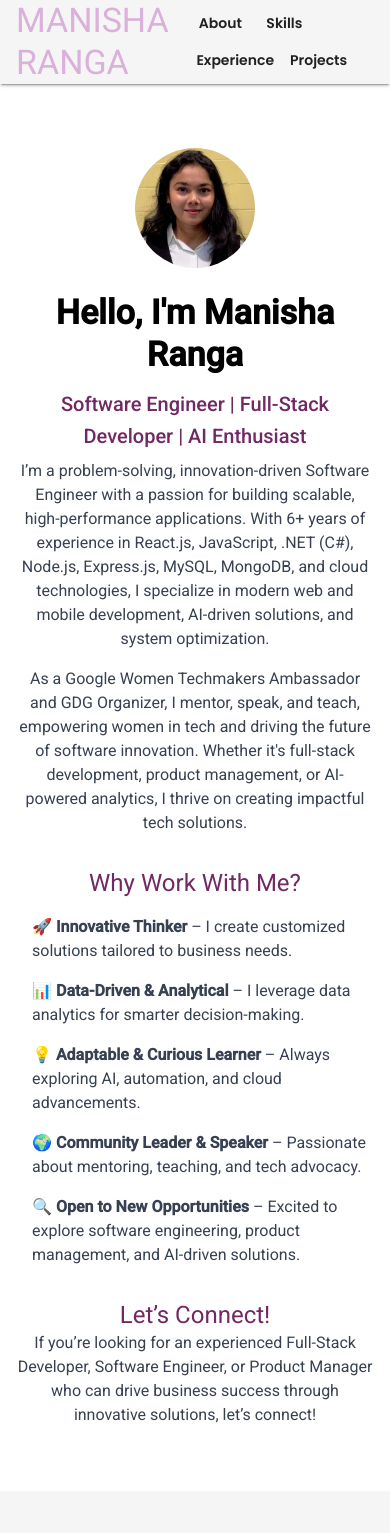
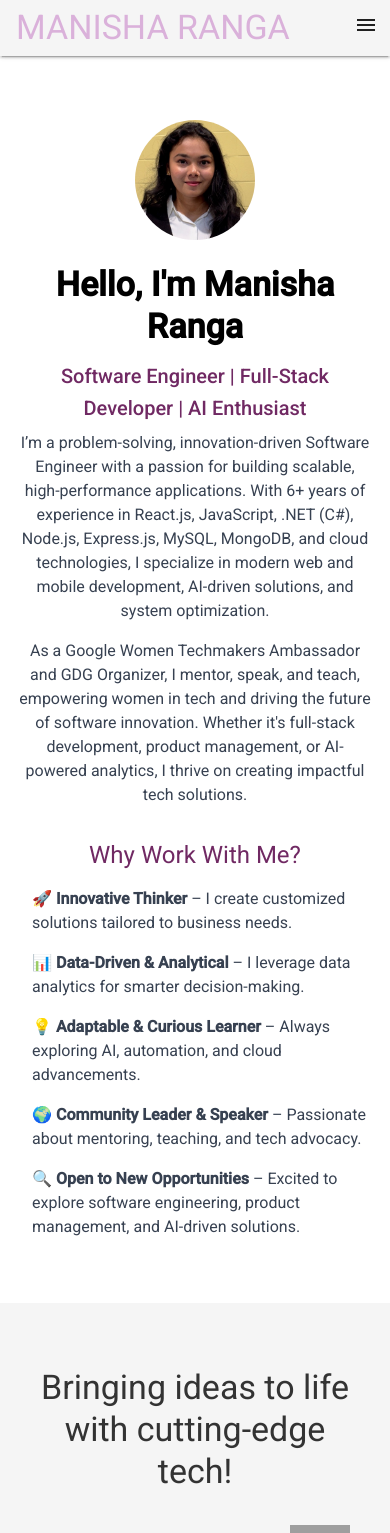
Before and after one commit to rangamanisha/rangamanisha.github.io, a React (Create React App) app: page / in a window 390 px wide. Shown: the top 1533 px of the page. Built offline with nearby package versions, Linux system fonts and the light colour scheme; grey boxes are pictures that could not be loaded.

Commit message:
Added hamberger menu when mobile viewed

```diff
--- a/package.json
+++ b/package.json
@@ -1,5 +1,5 @@
 {
-  "homepage": "https://rangamanisha.github.io/rangamanisha",
+  "homepage": "https://rangamanisha.github.io",
   "name": "rangamanisha",
   "version": "0.1.0",
   "private": true,
--- a/src/components/About.js
+++ b/src/components/About.js
@@ -60,13 +60,6 @@ const About = () => {
             </Typography>
           </Grid>
         </Grid>
-
-        <Typography variant="h5" color="#702963" sx={{ mt: 4 }}>
-          Let’s Connect!
-        </Typography>
-        <Typography variant="body1" color="text.secondary">
-          If you’re looking for an experienced Full-Stack Developer, Software Engineer, or Product Manager who can drive business success through innovative solutions, let’s connect!
-        </Typography>
       </Box>
     </Container>
   );
--- a/src/components/Experience.js
+++ b/src/components/Experience.js
@@ -5,6 +5,8 @@ import {
 
   Paper,
 } from "@mui/material";
+
+//Here, importing the json object which is storing the job, role and description info in key, value pair.
 import {
     Timeline,
     TimelineItem,
@@ -18,7 +20,7 @@ const experiences = [
   {
     role: "Software Product Manager",
     company: "Philips Consulting",
-    duration: "Nov 2024 – Present",
+    duration: "Nov 2024 – Feb 2025",
     description:
       "Led the design, development, and implementation of innovative product roadmaps. Successfully managed cross-functional teams and delivered customer-focused solutions, improving adoption by 30%.",
   },
@@ -51,11 +53,11 @@ const experiences = [
       "Led enterprise application modernization by developing scalable UI components in React.js. Optimized backend APIs using .NET Core and SQL Server for enhanced performance.",
   },
 ];
-
+// This is the experience component which shows the roles, timeline and the description of the job.
 const Experience = () => {
   return (
     <Box id="experience" sx={{ py: 8, backgroundColor: "#DAB1DA" }}>
-      <Typography variant="h4" align="center" gutterBottom sx={{ color: "#0d47a1" }}>
+      <Typography variant="h4" align="center" gutterBottom sx={{ color: "black" }}>
         Professional Experience
       </Typography>
       <Timeline position="alternate">
--- a/src/components/Footer.js
+++ b/src/components/Footer.js
@@ -13,9 +13,12 @@ const Footer = () => {
         textAlign: "center",
       }}
     >
-      <Typography variant="body1" gutterBottom>
-        Connect with me
-      </Typography>
+      <Typography variant="h5" color="#702963" sx={{ mt: 4 }}>
+          Let’s Connect!
+        </Typography>
+        <Typography variant="body1" color="text.secondary">
+          If you’re looking for an experienced Full-Stack Developer, Software Engineer, or Product Manager who can drive business success through innovative solutions, let’s connect!
+        </Typography>
       <Box sx={{ display: "flex", justifyContent: "center", gap: 2, mb: 2 }}>
         <IconButton
           component={Link}
--- a/src/components/Header.js
+++ b/src/components/Header.js
@@ -1,20 +1,100 @@
-import React from "react";
-import { AppBar, Toolbar, Typography, Button, Box } from "@mui/material";
+// import React from "react";
+// import { AppBar, Toolbar, Typography, Button, Box } from "@mui/material";
+
+// const Header = () => {
+//   return (
+//     <AppBar position="sticky" color="default" elevation={2}>
+//       <Toolbar sx={{ display: "flex", justifyContent: "space-between" }}>
+//         <Typography variant="h4" color="#DAB1DA">
+//           MANISHA RANGA
+//         </Typography>
+//         <Box>
+//           <Button color="inherit" href="#about">About</Button>
+//           <Button color="inherit" href="#skills">Skills</Button>
+//           <Button color="inherit" href="#experience">Experience</Button>
+//           <Button color="inherit" href="#projects">Projects</Button>
+//         </Box>
+//       </Toolbar>
+//     </AppBar>
+//   );
+// };
+
+// export default Header;
+
+import React, { useState } from "react";
+import {
+  AppBar,
+  Toolbar,
+  Typography,
+  Button,
+  Box,
+  IconButton,
+  Drawer,
+  List,
+  ListItem,
+  ListItemButton,
+  ListItemText,
+} from "@mui/material";
+import MenuIcon from "@mui/icons-material/Menu";
 
 const Header = () => {
+  const [mobileOpen, setMobileOpen] = useState(false);
+
+  const handleDrawerToggle = () => {
+    setMobileOpen(!mobileOpen);
+  };
+
+  const menuItems = [
+    { label: "About", href: "#about" },
+    { label: "Skills", href: "#skills" },
+    { label: "Experience", href: "#experience" },
+    { label: "Projects", href: "#projects" },
+  ];
+
   return (
     <AppBar position="sticky" color="default" elevation={2}>
       <Toolbar sx={{ display: "flex", justifyContent: "space-between" }}>
         <Typography variant="h4" color="#DAB1DA">
           MANISHA RANGA
         </Typography>
-        <Box>
-          <Button color="inherit" href="#about">About</Button>
-          <Button color="inherit" href="#skills">Skills</Button>
-          <Button color="inherit" href="#experience">Experience</Button>
-          <Button color="inherit" href="#projects">Projects</Button>
+
+        {/* Desktop Menu */}
+        <Box sx={{ display: { xs: "none", md: "flex" } }}>
+          {menuItems.map((item) => (
+            <Button key={item.label} color="inherit" href={item.href}>
+              {item.label}
+            </Button>
+          ))}
         </Box>
+
+        {/* Mobile Menu Button */}
+        <IconButton
+          edge="end"
+          color="inherit"
+          aria-label="menu"
+          onClick={handleDrawerToggle}
+          sx={{ display: { xs: "block", md: "none" } }}
+        >
+          <MenuIcon />
+        </IconButton>
       </Toolbar>
+
+      {/* Mobile Drawer */}
+      <Drawer
+        anchor="right"
+        open={mobileOpen}
+        onClose={handleDrawerToggle}
+      >
+        <List>
+          {menuItems.map((item) => (
+            <ListItem key={item.label} disablePadding>
+              <ListItemButton component="a" href={item.href} onClick={handleDrawerToggle}>
+                <ListItemText primary={item.label} />
+              </ListItemButton>
+            </ListItem>
+          ))}
+        </List>
+      </Drawer>
     </AppBar>
   );
 };
--- a/src/components/Projects.js
+++ b/src/components/Projects.js
@@ -36,7 +36,12 @@ const Projects = () => {
             <a href={project.route} target="_blank" rel="noopener noreferrer" style={{ textDecoration: "none" }}>
                 <CardMedia
                   component="img"
-                  height="200"
+                  sx={{
+                    height: 150, // Adjust the height as needed
+                    objectFit: "contain", // Ensures image fits properly inside the card
+                    padding: "10px", // Adds spacing inside the card
+                    backgroundColor: "#f5f5f5", // Optional: background color to handle transparency
+                  }}
                   image={project.image}
                   alt={project.title}
                 />
--- a/src/components/Skills.js
+++ b/src/components/Skills.js
@@ -26,7 +26,7 @@ const Skills = () => {
       }}
     >
       <Typography variant="h4" gutterBottom sx={{ mb: 4, color: "#333" }}>
-        These Are The Tools and Skills I Use to Build Stuff
+      Bringing ideas to life with cutting-edge tech!
       </Typography>
       <Box
         sx={{
```
Also changed, not shown: src/App.js (+0 -41 lines), 5 other files (tests, documents, lock files or other folders).
